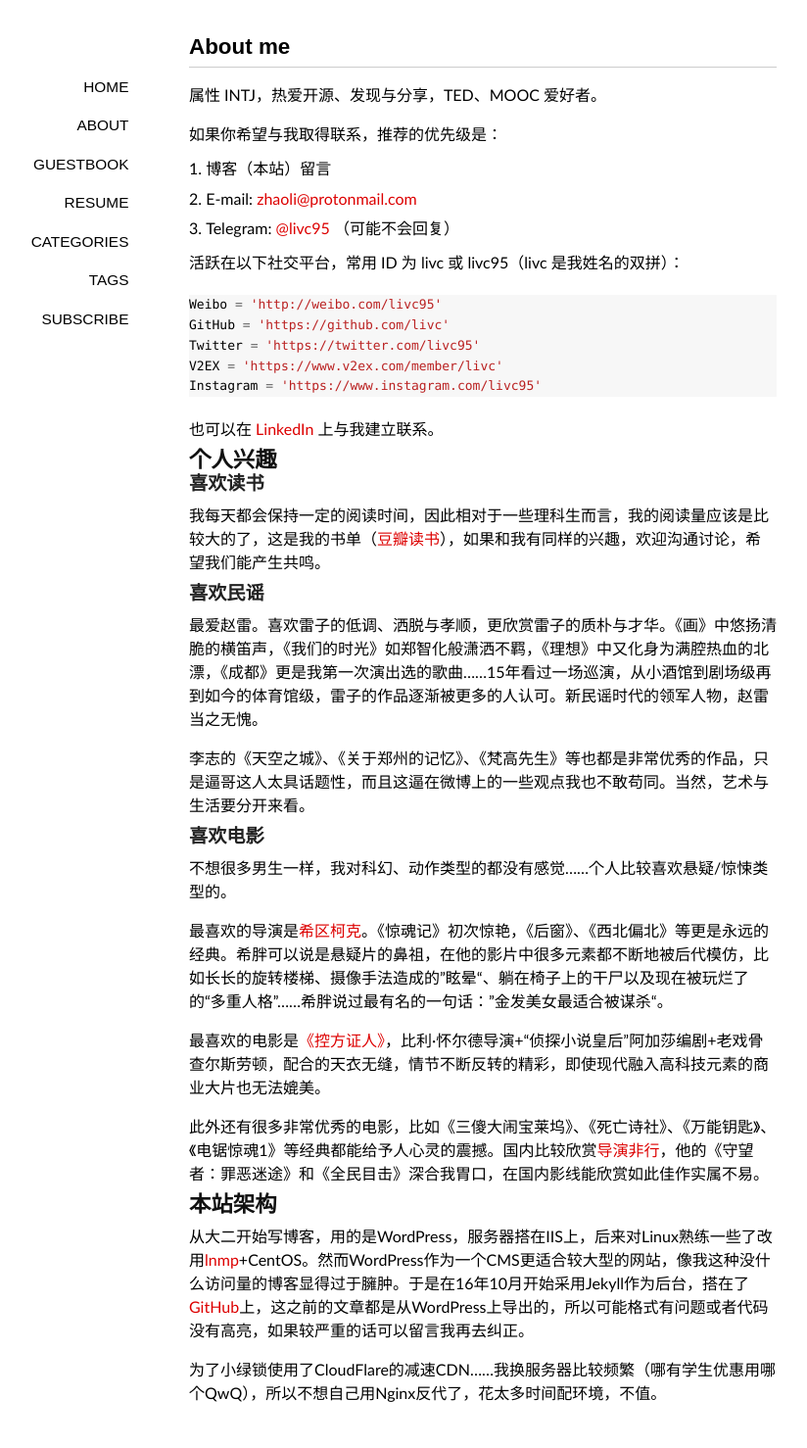
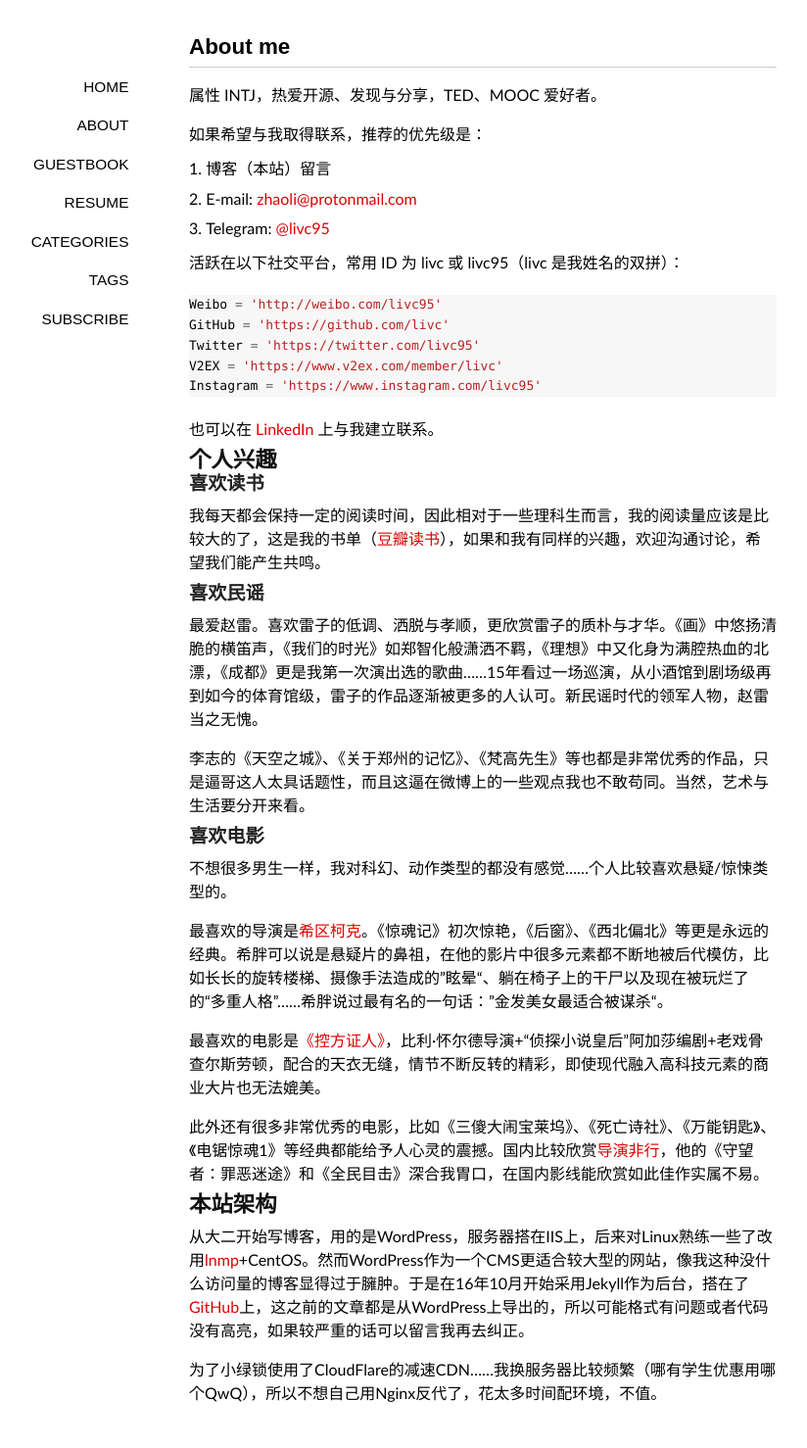
Before and after one commit to livc/livc.github.io, a Jekyll site: the page built from about/index.md, in a window 1280 px wide. Shown: the whole page at 98% size, without its empty margins (147-971 px from the left). Built offline with Jekyll 4.4.1, drawn with Linux system fonts in a browser that asks for light colours; nearby versions of some CDN libraries; some web fonts are replaced.

Commit message:
update about

```diff
--- a/about/index.md
+++ b/about/index.md
@@ -5,11 +5,11 @@
 
 属性 INTJ，热爱开源、发现与分享，TED、MOOC 爱好者。
 
-如果你希望与我取得联系，推荐的优先级是：
+如果希望与我取得联系，推荐的优先级是：
 
 1. 博客（本站）留言
 2. E-mail: <zhaoli@protonmail.com>
-3. Telegram: [@livc95](https://t.me/livc95) （可能不会回复）
+3. Telegram: [@livc95](https://t.me/livc95)
 
 活跃在以下社交平台，常用 ID 为 livc 或 livc95（livc 是我姓名的双拼）：
 
```
